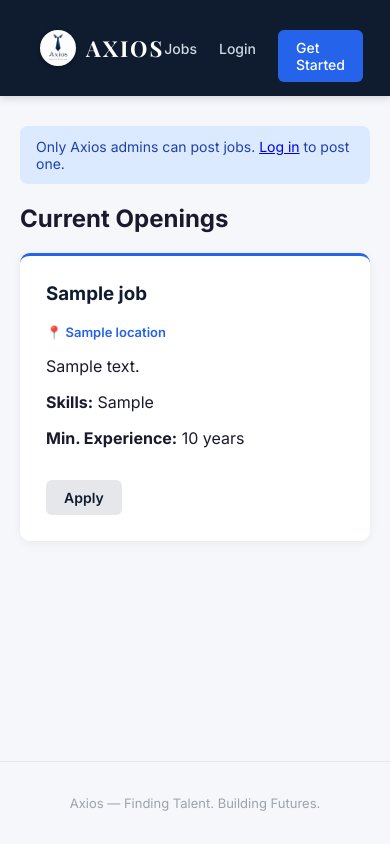
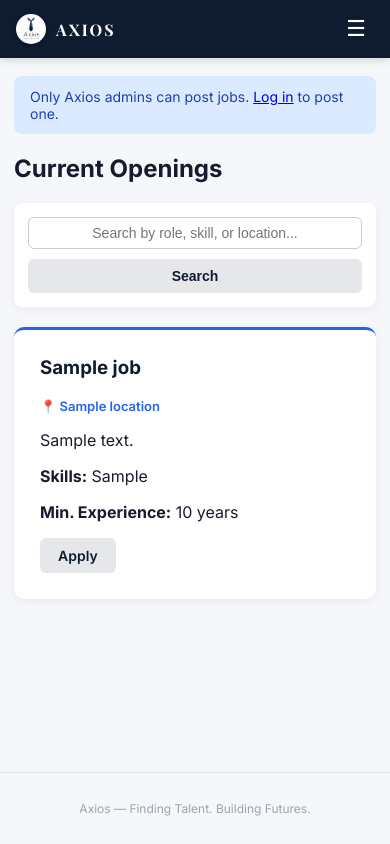
Before and after one commit to Codewith-Lord/Axios-, a Flask app: page /jobs in a window 390 px wide. Run offline with Flask 3, Linux system fonts and the light colour scheme; a database or web service that is not in the repository returns one stand-in record (values such as "Sample title").

Commit message:
Add ATS score, fix login, job search, ownership isolation

```diff
--- a/axios/app.py
+++ b/axios/app.py
@@ -7,6 +7,7 @@
 import email_utils
 from parser import parse_resume
 from matcher import calculate_match_score
+from ats_score import calculate_ats_score
 
 BASE_DIR = os.path.abspath(os.path.dirname(__file__))
 UPLOAD_FOLDER = os.path.join(BASE_DIR, "uploads")
@@ -42,7 +43,7 @@
 def register():
     if request.method == "POST":
         name = request.form.get("name")
-        email = request.form.get("email")
+        email = (request.form.get("email") or "").strip().lower()
         password = request.form.get("password")
 
         if not name or not email or not password:
@@ -66,7 +67,7 @@
 @app.route("/login", methods=["GET", "POST"])
 def login():
     if request.method == "POST":
-        email = request.form.get("email")
+        email = (request.form.get("email") or "").strip().lower()
         password = request.form.get("password")
 
         user = db.get_user_by_email(email)
@@ -88,12 +89,13 @@
     return redirect(url_for("home"))
 
 
-# ---------- Dashboard & Analytics ----------
+# ---------- Dashboard & Analytics (scoped to the logged-in admin's own jobs) ----------
 @app.route("/dashboard")
 @auth.login_required
 def dashboard():
-    stats = db.get_dashboard_stats()
-    jobs = db.get_all_jobs()
+    admin_id = str(auth.current_user()["_id"])
+    stats = db.get_dashboard_stats(created_by=admin_id)
+    jobs = db.get_jobs_by_owner(admin_id)
     return render_template("dashboard.html", stats=stats, jobs=jobs)
 
 
@@ -113,13 +115,14 @@
 
         db.create_job(
             title, description, required_skills, float(min_experience or 0),
-            location=location, created_by=auth.current_user()["_id"],
+            location=location, created_by=str(auth.current_user()["_id"]),
         )
         flash("Job posted successfully!", "success")
         return redirect(url_for("jobs"))
 
-    all_jobs = db.get_all_jobs()
-    return render_template("jobs.html", jobs=all_jobs)
+    keyword = request.args.get("keyword", "").strip()
+    all_jobs = db.search_jobs(keyword) if keyword else db.get_all_jobs()
+    return render_template("jobs.html", jobs=all_jobs, keyword=keyword)
 
 
 @app.route("/jobs/<job_id>/edit", methods=["GET", "POST"])
@@ -128,6 +131,10 @@
     job = db.get_job(job_id)
     if job is None:
         flash("Job not found.", "danger")
+        return redirect(url_for("jobs"))
+
+    if not auth.owns_job(job):
+        flash("You can only edit jobs you posted yourself.", "danger")
         return redirect(url_for("jobs"))
 
     if request.method == "POST":
@@ -148,6 +155,15 @@
 @app.route("/jobs/<job_id>/delete", methods=["POST"])
 @auth.login_required
 def delete_job(job_id):
+    job = db.get_job(job_id)
+    if job is None:
+        flash("Job not found.", "danger")
+        return redirect(url_for("jobs"))
+
+    if not auth.owns_job(job):
+        flash("You can only delete jobs you posted yourself.", "danger")
+        return redirect(url_for("jobs"))
+
     db.delete_job(job_id)
     flash("Job deleted.", "info")
     return redirect(url_for("jobs"))
@@ -187,6 +203,7 @@
             resume_text=parsed_data.get("raw_text", ""),
             job_description=job.get("description", ""),
         )
+        ats_score, ats_tips = calculate_ats_score(parsed_data)
 
         db.create_candidate(
             job_id=job_id,
@@ -197,22 +214,27 @@
             experience_years=parsed_data.get("experience_years", 0),
             resume_path=filename,
             match_score=score,
+            ats_score=ats_score,
             resume_text=parsed_data.get("raw_text", ""),
         )
 
-        flash(f"Application submitted! Match score: {score}%", "success")
+        flash(f"Application submitted! Match score: {score}% · ATS score: {ats_score}%", "success")
         return redirect(url_for("apply", job_id=job_id))
 
     return render_template("apply.html", job=job)
 
 
-# ---------- Screening Dashboard (search + filter) ----------
+# ---------- Screening Dashboard (search + filter, owner-only) ----------
 @app.route("/jobs/<job_id>/candidates")
 @auth.login_required
 def candidates(job_id):
     job = db.get_job(job_id)
     if job is None:
         flash("Job not found.", "danger")
+        return redirect(url_for("jobs"))
+
+    if not auth.owns_job(job):
+        flash("You can only view candidates for jobs you posted yourself.", "danger")
         return redirect(url_for("jobs"))
 
     keyword = request.args.get("keyword", "").strip()
@@ -239,6 +261,10 @@
         flash("Job not found.", "danger")
         return redirect(url_for("jobs"))
 
+    if not auth.owns_job(job):
+        flash("You can only view the shortlist for jobs you posted yourself.", "danger")
+        return redirect(url_for("jobs"))
+
     threshold = request.args.get("threshold", "70")
     threshold = float(threshold) if threshold else 70
     shortlisted = db.get_shortlist(job_id, threshold)
@@ -253,6 +279,11 @@
         flash("Candidate not found.", "danger")
         return redirect(url_for("jobs"))
 
+    job = db.get_job(candidate["job_id"])
+    if not auth.owns_job(job):
+        flash("You can only manage candidates for jobs you posted yourself.", "danger")
+        return redirect(url_for("jobs"))
+
     new_status = request.form.get("status")
     interview_datetime = request.form.get("interview_datetime", "").strip()
 
@@ -264,7 +295,6 @@
     else:
         db.update_candidate_status(candidate_id, new_status)
 
-    job = db.get_job(candidate["job_id"])
     subject = f"Application Update: {job['title']}"
     body = email_utils.status_update_body(
         candidate["name"], job["title"], new_status,
@@ -281,9 +311,14 @@
     return redirect(url_for("candidates", job_id=candidate["job_id"]))
 
 
-# ---------- Simple JSON API (real-time dashboard polling) ----------
+# ---------- Simple JSON API (real-time dashboard polling, owner-only) ----------
 @app.route("/api/jobs/<job_id>/candidates")
+@auth.login_required
 def api_candidates(job_id):
+    job = db.get_job(job_id)
+    if job is None or not auth.owns_job(job):
+        return jsonify({"error": "not found or not authorized"}), 404
+
     ranked = db.get_candidates_for_job(job_id)
     for c in ranked:
         c["_id"] = str(c["_id"])
--- a/axios/static/style.css
+++ b/axios/static/style.css
@@ -181,3 +181,69 @@
 .site-footer { text-align: center; padding: 20px; color: #9ca3af; font-size: 13px; border-top: 1px solid #e5e7eb; margin-top: 40px; }
 
 .job-location { color: var(--accent); font-weight: 600; font-size: 13px; margin: 4px 0 10px; }
+
+.table-responsive { width: 100%; overflow-x: auto; -webkit-overflow-scrolling: touch; border-radius: 8px; box-shadow: 0 2px 10px rgba(0,0,0,0.06); }
+.table-responsive .candidate-table { box-shadow: none; min-width: 720px; }
+
+.nav-toggle { display: none; }
+
+/* ---------- Mobile responsive (tablets and phones) ---------- */
+@media (max-width: 768px) {
+    .navbar {
+        padding: 12px 16px;
+        flex-wrap: wrap;
+        gap: 10px;
+    }
+    .brand-text { font-size: 18px; }
+    .brand-logo { height: 30px; width: 30px; }
+    .navbar .nav-links {
+        width: 100%;
+        justify-content: flex-start;
+        flex-wrap: wrap;
+        gap: 12px;
+        display: none;
+    }
+    .navbar .nav-links.nav-open { display: flex; }
+    .nav-toggle {
+        display: block;
+        background: none;
+        border: none;
+        color: #fff;
+        font-size: 22px;
+        cursor: pointer;
+        padding: 4px 8px;
+    }
+
+    .container { padding: 0 14px; margin: 18px auto; }
+
+    .hero { padding: 30px 0 20px; }
+    .hero-logo { height: 64px; width: 64px; }
+    .hero h1 { font-size: 32px; letter-spacing: 2px; }
+    .hero-sub { font-size: 14px; padding: 0 10px; }
+    .hero-actions { flex-direction: column; align-items: stretch; }
+    .hero-actions .btn { width: 100%; text-align: center; }
+
+    .info-grid { flex-direction: column; margin-top: 24px; }
+    .stats-grid { flex-direction: column; }
+
+    .form-card { max-width: 100%; padding: 18px; }
+
+    .job-list { gap: 12px; }
+    .job-actions { display: flex; flex-wrap: wrap; gap: 8px; }
+    .job-actions .btn, .job-actions form { margin-top: 0; }
+
+    .filter-bar { flex-direction: column; align-items: stretch; }
+    .filter-bar input, .filter-bar select, .filter-bar .btn, .filter-bar a.btn { width: 100%; text-align: center; }
+
+    .status-form { flex-direction: column; align-items: stretch; }
+    .status-form select, .status-form input, .status-form button { width: 100%; }
+
+    .stat-value { font-size: 26px; }
+
+    .site-footer { padding: 16px; font-size: 12px; }
+}
+
+@media (max-width: 420px) {
+    .hero h1 { font-size: 26px; }
+    .brand-text { font-size: 16px; }
+}
--- a/axios/templates/base.html
+++ b/axios/templates/base.html
@@ -15,7 +15,8 @@
             <img src="{{ url_for('static', filename='logo.png') }}" alt="Axios" class="brand-logo">
             <span class="brand-text">AXIOS</span>
         </a>
-        <div class="nav-links">
+        <button class="nav-toggle" id="navToggle" aria-label="Toggle menu">&#9776;</button>
+        <div class="nav-links" id="navLinks">
             <a href="{{ url_for('jobs') }}">Jobs</a>
             {% if current_user %}
                 <a href="{{ url_for('dashboard') }}">Dashboard</a>
@@ -43,5 +44,11 @@
     <footer class="site-footer">
         <p>Axios &mdash; Finding Talent. Building Futures.</p>
     </footer>
+
+    <script>
+        document.getElementById('navToggle').addEventListener('click', function () {
+            document.getElementById('navLinks').classList.toggle('nav-open');
+        });
+    </script>
 </body>
 </html>
--- a/axios/templates/candidates.html
+++ b/axios/templates/candidates.html
@@ -20,6 +20,7 @@
     <a href="{{ url_for('shortlist', job_id=job._id) }}" class="btn btn-primary">Generate Interview Shortlist</a>
 </form>
 
+<div class="table-responsive">
 <table class="candidate-table">
     <thead>
         <tr>
@@ -29,6 +30,7 @@
             <th>Skills</th>
             <th>Experience (yrs)</th>
             <th>Match Score</th>
+            <th>ATS Score</th>
             <th>Status</th>
             <th>Update Status</th>
         </tr>
@@ -47,6 +49,7 @@
                 </div>
                 {{ c.match_score }}%
             </td>
+            <td>{{ c.ats_score if c.ats_score is not none else 'N/A' }}{{ '%' if c.ats_score is not none else '' }}</td>
             <td>
                 <span class="badge badge-{{ c.status|lower|replace(' ', '-') }}">{{ c.status }}</span>
                 {% if c.interview_datetime %}<div class="interview-time">{{ c.interview_datetime }}</div>{% endif %}
@@ -65,10 +68,11 @@
             </td>
         </tr>
         {% else %}
-        <tr><td colspan="8">No candidates have applied yet.</td></tr>
+        <tr><td colspan="9">No candidates have applied yet.</td></tr>
         {% endfor %}
     </tbody>
 </table>
+</div>
 
 <a href="{{ url_for('jobs') }}">&larr; Back to jobs</a>
 {% endblock %}
--- a/axios/templates/dashboard.html
+++ b/axios/templates/dashboard.html
@@ -29,6 +29,7 @@
 </div>
 
 <h3>Top Jobs by Applicants</h3>
+<div class="table-responsive">
 <table class="candidate-table">
     <thead>
         <tr><th>Job Title</th><th>Applicants</th><th>Action</th></tr>
@@ -45,6 +46,7 @@
         {% endfor %}
     </tbody>
 </table>
+</div>
 
 <a href="{{ url_for('jobs') }}">&larr; Back to jobs</a>
 {% endblock %}
--- a/axios/templates/jobs.html
+++ b/axios/templates/jobs.html
@@ -27,6 +27,13 @@
 {% endif %}
 
 <h2>Current Openings</h2>
+
+<form method="GET" class="filter-bar">
+    <input type="text" name="keyword" placeholder="Search by role, skill, or location..." value="{{ keyword }}">
+    <button type="submit" class="btn btn-secondary">Search</button>
+    {% if keyword %}<a href="{{ url_for('jobs') }}" class="btn btn-secondary">Clear</a>{% endif %}
+</form>
+
 <div class="job-list">
     {% for job in jobs %}
     <div class="card job-card">
@@ -37,7 +44,7 @@
         <p><strong>Min. Experience:</strong> {{ job.min_experience }} years</p>
         <div class="job-actions">
             <a href="{{ url_for('apply', job_id=job._id) }}" class="btn btn-secondary">Apply</a>
-            {% if current_user %}
+            {% if current_user and job.created_by == current_user._id|string %}
             <a href="{{ url_for('candidates', job_id=job._id) }}" class="btn btn-secondary">View Candidates</a>
             <a href="{{ url_for('edit_job', job_id=job._id) }}" class="btn btn-secondary">Edit</a>
             <form method="POST" action="{{ url_for('delete_job', job_id=job._id) }}" style="display:inline">
@@ -47,7 +54,13 @@
         </div>
     </div>
     {% else %}
-    <p>No jobs posted yet.</p>
+    <div class="card">
+        {% if keyword %}
+        <p>No jobs available matching "<strong>{{ keyword }}</strong>".</p>
+        {% else %}
+        <p>No jobs posted yet.</p>
+        {% endif %}
+    </div>
     {% endfor %}
 </div>
 {% endblock %}
```
Also changed, not shown: axios/ats_score.py (added, +97 -0 lines), axios/auth.py (+7 -0 lines), axios/db.py (+33 -7 lines), axios/templates/shortlist.html (+5 -2 lines), axios/README.md.
